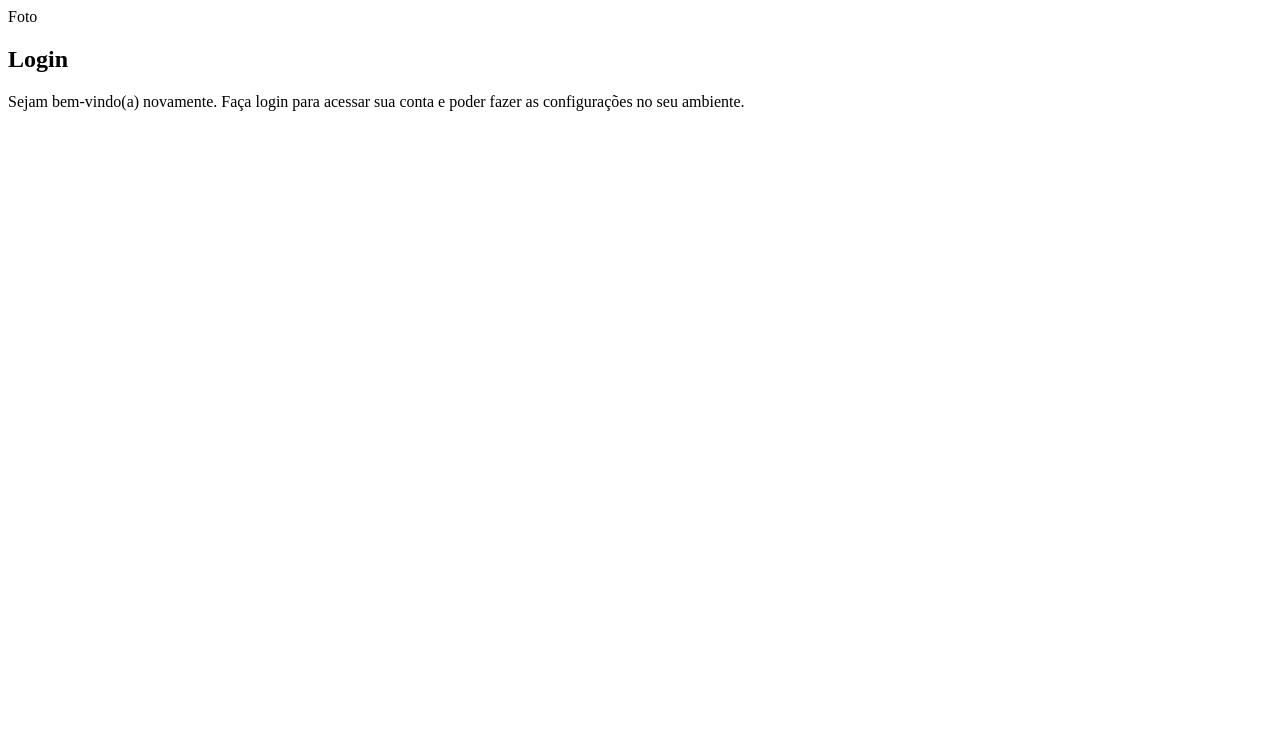
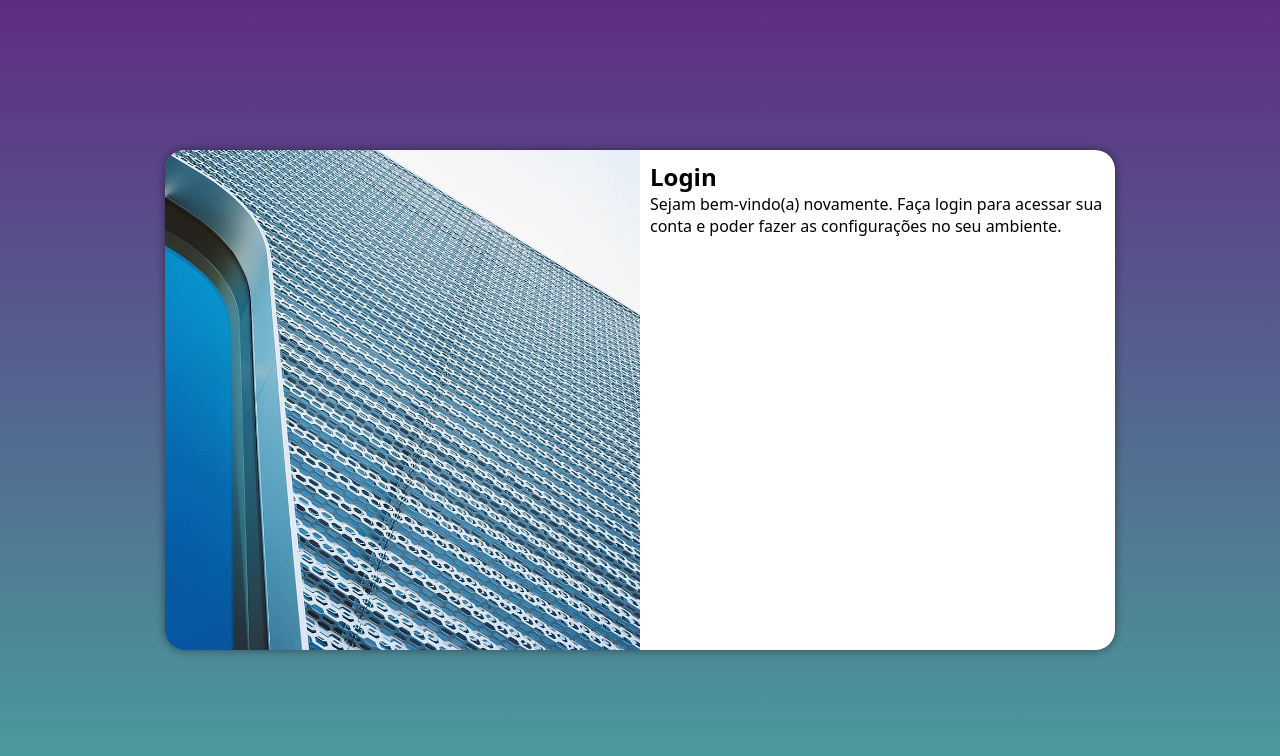
Before and after one commit to samhage/projeto-login, a plain HTML site: page index.html in a window 1280 px wide. Drawn offline with Linux system fonts and the light colour scheme.

Commit message:
media query para outras telas

```diff
--- /dev/null
+++ b/estilos/media-query.css
@@ -0,0 +1,53 @@
+@charset "UTF-8";
+
+/*
+Typical Device Breakpoints:
+----------------------------
+Pequenas telas: até 600px
+Celular: de 600 até 768px
+Tablet: 768px até 992px
+Desktop: 992px até 1200px
+Grandes telas: acima de 1200px
+*/
+
+@media screen and (min-width: 768px) and (max-width: 992px) {
+    body{
+        background-image: linear-gradient(to top, #49a09d, #5f2c82);
+    }
+
+    section#login {
+        width: 80vw;
+    }
+
+    section#login > div#imagem {
+        float: left;
+        width: 30%;
+        height: 100%;
+    }
+
+    section#login > div#formulario {
+        float: right;
+        width: 70%;
+    }
+}
+
+@media screen and (min-width: 992px) {
+    body{
+        background-image: linear-gradient(to top, #49a09d, #5f2c82);
+    }
+
+    section#login {
+        width: 950px;
+    }
+
+    section#login > div#imagem {
+        float: left;
+        width: 50%;
+        height: 100%;
+    }
+
+    section#login > div#formulario {
+        float: right;
+        width: 50%;
+    }
+}
--- a/estilos/style.css
+++ b/estilos/style.css
@@ -5,3 +5,52 @@
     Verde: #49a09d
     Lilás: #5f2c82
 */
+
+* {
+    font-family: system-ui, -apple-system, BlinkMacSystemFont, 'Segoe UI', Roboto, Oxygen, Ubuntu, Cantarell, 'Open Sans', 'Helvetica Neue', sans-serif;
+    padding: 0px;
+    margin: 0px;
+    box-sizing: border-box;
+}
+
+body, html {
+    background-color: #5f2c82;
+    height: 100vh;
+    width: 100vw;
+}
+
+main {
+    position: relative;
+    height: 100vh;
+    width: 100vw;
+}
+
+section#login {
+    position: absolute;
+    top: 50%;
+    left: 50%;
+    transform: translate(-50%, -50%);
+    overflow: hidden;
+
+    background-color: white;
+    width: 250px;
+    height: 500px;
+    border-radius: 20px;
+    box-shadow: 0px 0px 10px rgba(0, 0, 0, 0.450);
+
+    transition: width .3s, height .3s;
+    transition-timing-function: ease;
+}
+
+section#login > div#imagem {
+    display: block;
+    background: #5f2c82 url(../imagens/metal.jpg) no-repeat;
+    background-size: cover;
+    background-position: left bottom;
+    height: 200px;
+}
+
+section#login > div#formulario {
+    display: block;
+    padding: 10px;
+}
--- a/index.html
+++ b/index.html
@@ -5,12 +5,13 @@
     <meta name="viewport" content="width=device-width, initial-scale=1.0">
     <title>Login</title>
     <link rel="stylesheet" href="estilos/style.css">
+    <link rel="stylesheet" href="estilos/media-query.css">
 </head>
 <body>
     <main>
         <section id="login">
             <div id="imagem">
-                Foto
+                <!-- Aqui vai a imagen nas CSS-->
             </div>
             <div id="formulario">
                 <h1>Login</h1>
```
